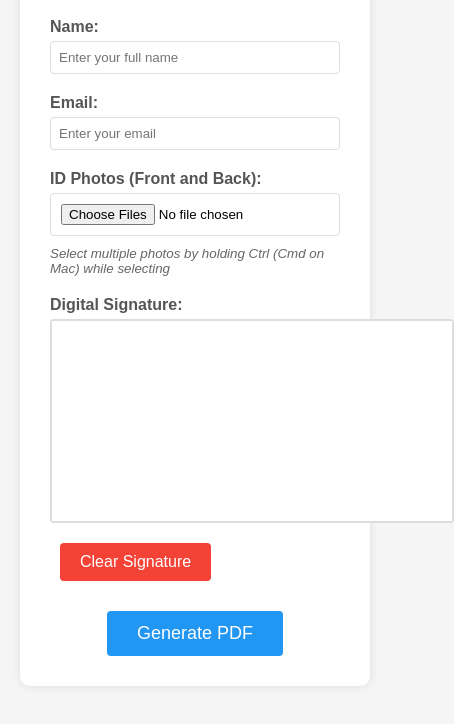
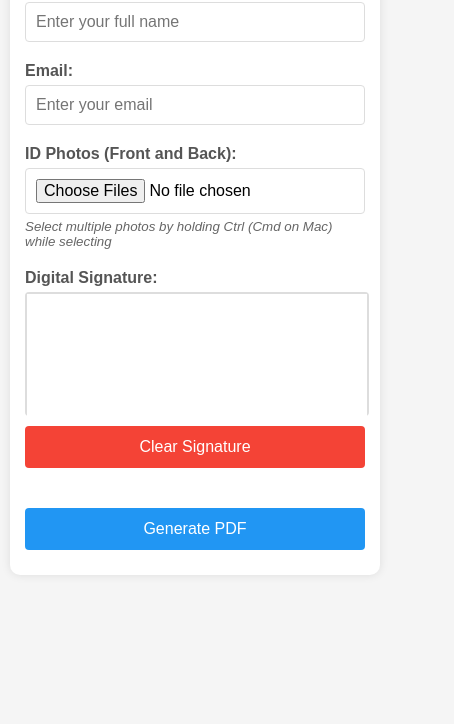
Before and after one commit to AnaRecio/Form_Signer, a website: page public/index.html in a window 390 px wide. Shown: the part 120-844 px from the top of the page, 454 px wide, since content can reach past the window. Drawn offline with nearby package versions, Linux system fonts and the light colour scheme.

Commit message:
feat: add responsive design and vercel config

```diff
--- a/public/css/styles.css
+++ b/public/css/styles.css
@@ -1,24 +1,39 @@
+/* Reset y variables */
+:root {
+    --primary-color: #2196F3;
+    --danger-color: #f44336;
+    --success-color: #4CAF50;
+    --background-color: #f5f5f5;
+}
+
 body {
     font-family: Arial, sans-serif;
+    margin: 0;
+    padding: 20px;
+    background-color: var(--background-color);
+}
+
+/* Container responsivo */
+.container {
     max-width: 800px;
+    width: 100%;
     margin: 0 auto;
     padding: 20px;
-    background-color: #f5f5f5;
+    background-color: white;
+    border-radius: 10px;
+    box-shadow: 0 0 10px rgba(0,0,0,0.1);
+    box-sizing: border-box;
 }
 
-.container {
-    background-color: white;
-    padding: 30px;
-    border-radius: 10px;
-    box-shadow: 0 0 10px rgba(0,0,0,0.1);
-}
-
+/* Títulos responsivos */
 h1 {
     color: #333;
     text-align: center;
     margin-bottom: 30px;
+    font-size: clamp(24px, 5vw, 32px);
 }
 
+/* Grupos de formulario */
 .form-group {
     margin-bottom: 20px;
 }
@@ -30,77 +45,61 @@ label {
     font-weight: bold;
 }
 
+/* Inputs responsivos */
 input[type="text"],
-input[type="email"] {
+input[type="email"],
+input[type="file"] {
     width: 100%;
-    padding: 8px;
+    padding: 12px;
     border: 1px solid #ddd;
     border-radius: 4px;
     box-sizing: border-box;
+    font-size: 16px;
 }
 
-input[type="file"] {
-    width: 100%;
-    padding: 10px;
-    border: 1px solid #ddd;
-    border-radius: 4px;
-    background-color: white;
-    box-sizing: border-box;
-    margin-bottom: 5px;
-}
-
+/* Signature pad responsivo */
 .signature-container {
     margin-bottom: 20px;
+    width: 100%;
 }
 
 .signature-pad-container {
+    width: 100%;
+    max-width: 600px;
+    margin: 0 auto;
     border: 2px solid #ddd;
     border-radius: 4px;
-    margin-bottom: 10px;
     background-color: white;
-    display: inline-block;
-    width: 400px;
-    height: 200px;
 }
 
 #signature-pad {
     width: 100%;
-    height: 100%;
+    height: 200px;
     touch-action: none;
 }
 
+/* Botones responsivos */
 .signature-buttons {
     margin-top: 10px;
-}
-
-small {
-    display: block;
-    color: #666;
-    margin-top: 5px;
-    font-style: italic;
+    text-align: center;
 }
 
 button {
-    background-color: #4CAF50;
-    color: white;
-    padding: 10px 20px;
+    padding: 12px 24px;
     border: none;
     border-radius: 4px;
     cursor: pointer;
     font-size: 16px;
-}
-
-button:hover {
-    background-color: #45a049;
+    transition: background-color 0.3s;
 }
 
 #clear-signature {
-    background-color: #f44336;
-    margin-left: 10px;
+    background-color: var(--danger-color);
+    color: white;
 }
 
 #clear-signature:hover {
-    background-color: #da190b;
+    background-color: #d32f2f;
 }
 
 .submit-container {
@@ -109,11 +108,65 @@ button:hover {
 }
 
 .submit-button {
-    background-color: #2196F3;
-    padding: 12px 30px;
+    background-color: var(--primary-color);
+    color: white;
+    padding: 14px 28px;
     font-size: 18px;
 }
 
 .submit-button:hover {
     background-color: #1976D2;
 }
+
+/* Mensajes de ayuda */
+small {
+    display: block;
+    color: #666;
+    margin-top: 5px;
+    font-style: italic;
+}
+
+/* Media queries para diferentes dispositivos */
+@media (max-width: 768px) {
+    body {
+        padding: 10px;
+    }
+
+    .container {
+        padding: 15px;
+    }
+
+    button {
+        width: 100%;
+        margin-bottom: 10px;
+    }
+
+    #clear-signature {
+        margin-left: 0;
+    }
+
+    .signature-pad-container {
+        height: 150px;
+    }
+}
+
+@media (max-width: 480px) {
+    h1 {
+        font-size: 24px;
+    }
+
+    input[type="text"],
+    input[type="email"],
+    input[type="file"] {
+        padding: 10px;
+    }
+
+    .signature-pad-container {
+        height: 120px;
+    }
+
+    .submit-button {
+        padding: 12px 24px;
+        font-size: 16px;
+    }
+}
```
Also changed, not shown: vercel.json (added).
